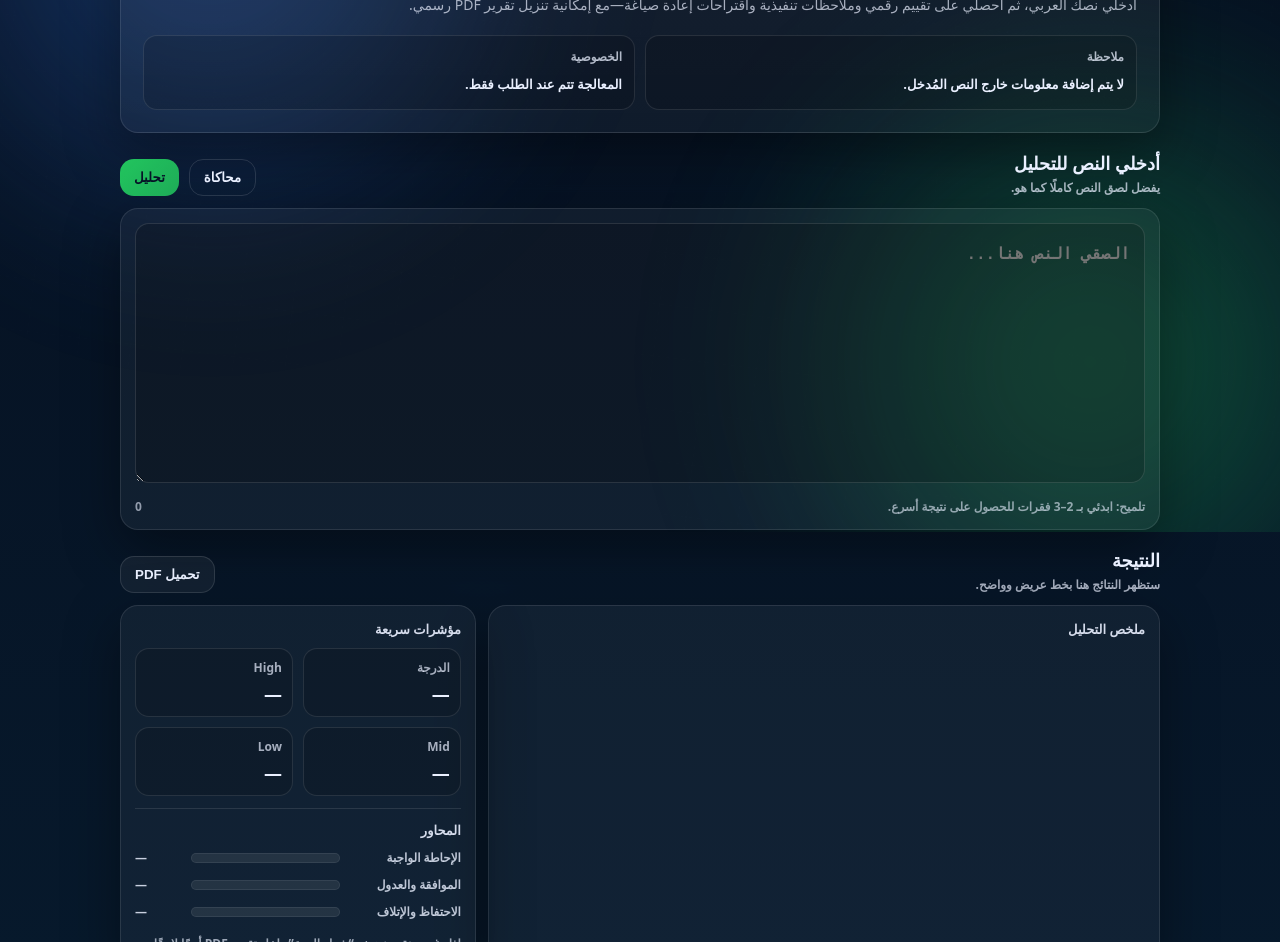
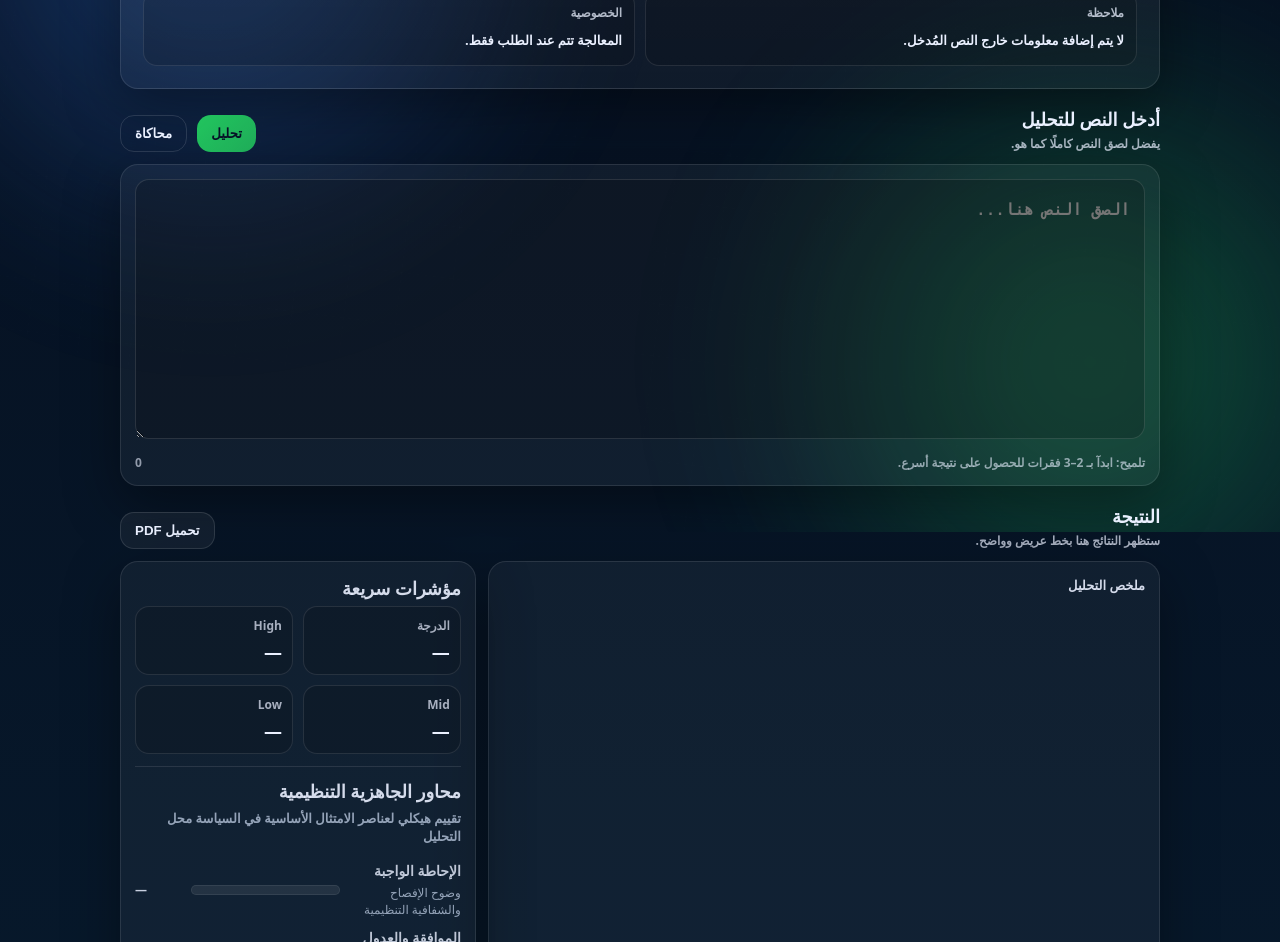
Before and after one commit to hayalhazza/hima-clean, a website: page public/index.html in a window 1280 px wide. Shown: the part 268-1210 px from the top of the page. Drawn offline with Linux system fonts and the light colour scheme; a web font is replaced by a local one.

Commit message:
Improve readiness axes typography

```diff
--- a/public/index.html
+++ b/public/index.html
@@ -50,12 +50,12 @@
         </div>
 
        <h1 class="heroTitle">
-          قياس جاهزية نصوص الخصوصية والسياسات
-          <span class="heroTitleAccent">بشكل واضح وعملي</span>
+قياس الجاهزية التنظيمية وصناعة القرار بثقة
+<span class="heroTitleAccent"></span>
 </h1>
 
-        <p class="heroDesc">
-          أدخلي نصك العربي، ثم احصلي على تقييم رقمي وملاحظات تنفيذية واقتراحات إعادة صياغة—مع إمكانية تنزيل تقرير PDF رسمي.
+<p class="heroSubtitle">
+تحليل عميق للنصوص والسياسات مع محاكاة أثر القرار وتحويل النتائج إلى توصيات تنفيذية واضحة.
 </p>
 
         <div class="heroMeta">
@@ -74,19 +74,19 @@
     <section id="analyze" class="panel">
       <div class="panelHead">
         <div>
-          <h2 class="panelTitle">أدخلي النص للتحليل</h2>
+          <h2 class="panelTitle">أدخل النص للتحليل</h2>
           <p class="panelSub">يفضل لصق النص كاملًا كما هو.</p>
         </div>
         <div class="actions">
+            <button id="btnAnalyze" class="btn primary" type="button">تحليل</button>
           <button id="btnMock" class="btn ghost" type="button">محاكاة</button>
-          <button id="btnAnalyze" class="btn primary" type="button">تحليل</button>
         </div>
       </div>
 
       <div class="inputCard">
-        <textarea id="txt" placeholder="الصقي النص هنا..."></textarea>
+        <textarea id="txt" placeholder="الصق النص هنا..."></textarea>
         <div class="hint">
-          <span>تلميح: ابدئي بـ 2–3 فقرات للحصول على نتيجة أسرع.</span>
+          <span>تلميح: ابدآ بـ 2–3 فقرات للحصول على نتيجة أسرع.</span>
           <span id="charCount">0</span>
         </div>
       </div>
@@ -132,23 +132,39 @@
 
           <div class="divider"></div>
 
-          <div class="sideTitle">المحاور</div>
+        <div class="sideTitle">محاور الجاهزية التنظيمية</div>
+<div class="sideSubtitle">
+تقييم هيكلي لعناصر الامتثال الأساسية في السياسة محل التحليل
+</div>
          <div class="bars">
+
   <div class="barRow">
-              <div class="barLabel">الإحاطة الواجبة</div>
+    <div class="barLabel">
+      الإحاطة الواجبة
+      <span class="barDesc">وضوح الإفصاح والشفافية التنظيمية</span>
+    </div>
     <div class="barTrack"><div class="barFill" id="b1"></div></div>
     <div class="barVal" id="b1v">—</div>
   </div>
+
   <div class="barRow">
-              <div class="barLabel">الموافقة والعدول</div>
+    <div class="barLabel">
+      الموافقة والعدول
+      <span class="barDesc">آليات الموافقة وحق التراجع</span>
+    </div>
     <div class="barTrack"><div class="barFill" id="b2"></div></div>
     <div class="barVal" id="b2v">—</div>
   </div>
+
   <div class="barRow">
-              <div class="barLabel">الاحتفاظ والإتلاف</div>
+    <div class="barLabel">
+      الاحتفاظ والإتلاف
+      <span class="barDesc">دورة حياة البيانات ومعايير الاحتفاظ</span>
+    </div>
     <div class="barTrack"><div class="barFill" id="b3"></div></div>
     <div class="barVal" id="b3v">—</div>
   </div>
+
 </div>
 
           <div class="note">
--- a/public/styles.css
+++ b/public/styles.css
@@ -302,3 +302,31 @@ textarea:focus{
   .resultGrid{ grid-template-columns: 1fr; }
   .heroMeta{ grid-template-columns: 1fr; }
 }
+/* ===== تحسين تنسيق المحاور ===== */
+
+.sideTitle{
+  font-weight: 900;
+  font-size: 18px;
+  margin-bottom: 6px;
+}
+
+.sideSubtitle{
+  font-size: 13px;
+  color: #94a3b8;
+  margin-bottom: 16px;
+  font-weight: 600;
+}
+
+.barLabel{
+  font-weight: 800;
+  font-size: 14px;
+  display: flex;
+  flex-direction: column;
+}
+
+.barDesc{
+  font-weight: 500;
+  font-size: 12px;
+  color: #94a3b8;
+  margin-top: 4px;
+}
```
Lines whose indentation alone changed are shown as unchanged.
